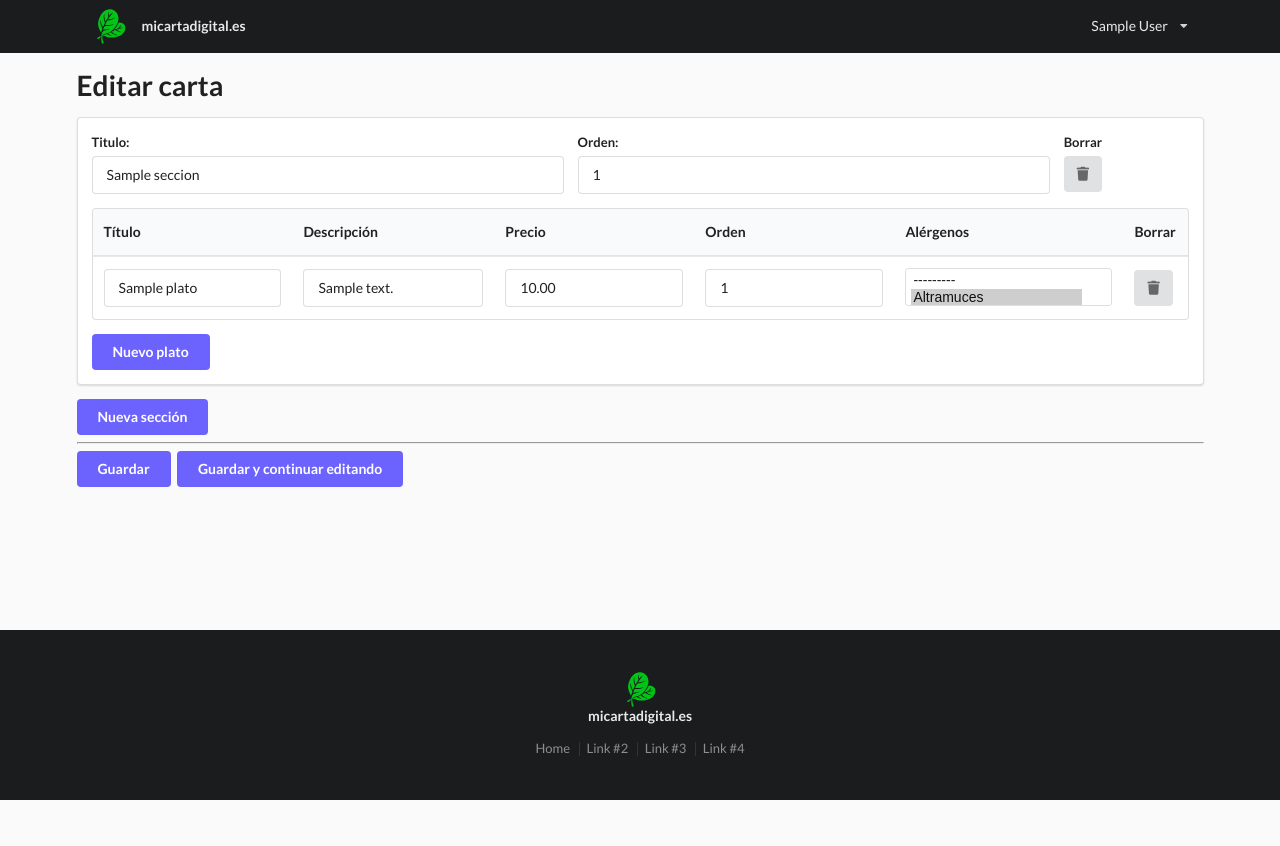
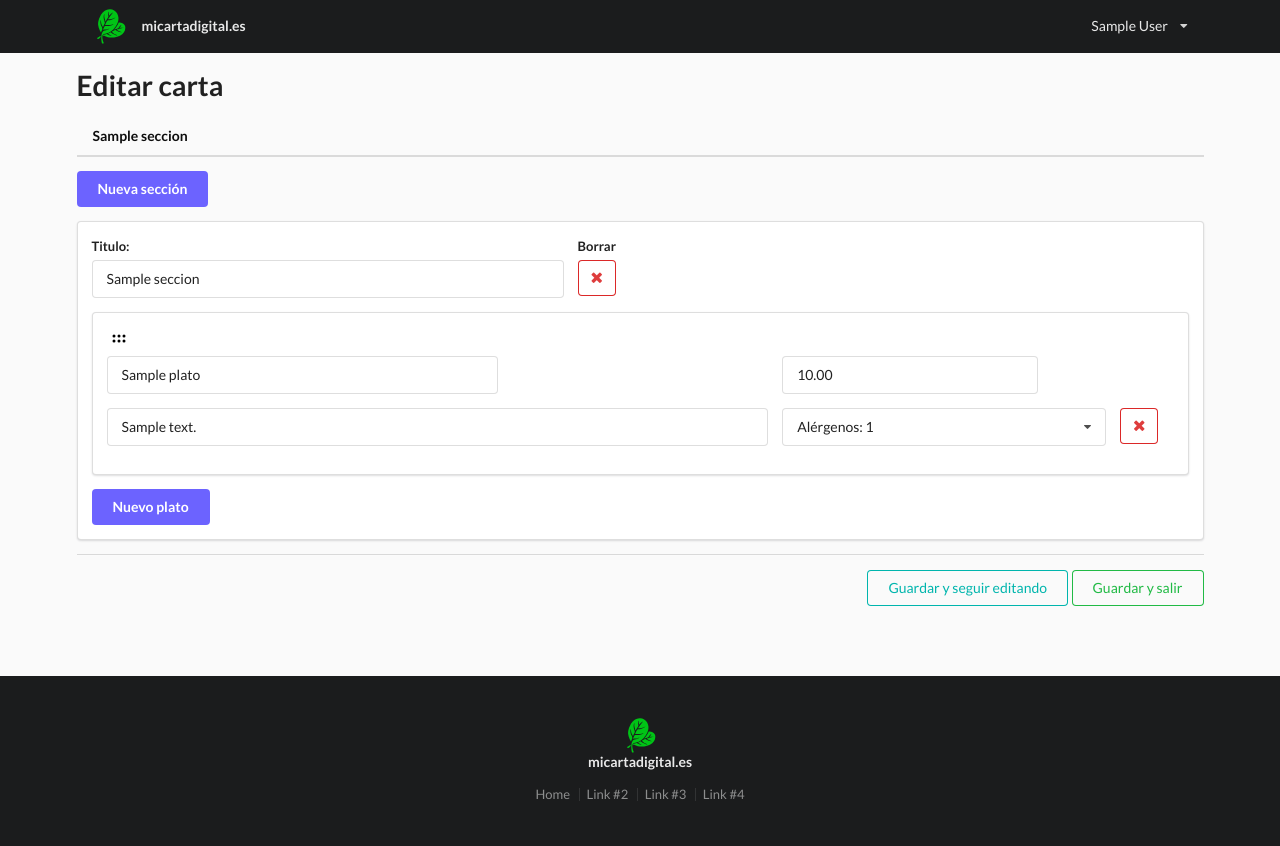
Before and after one commit to axnetg/micartadigital, a Django app: page /carta/edit/1 in a window 1280 px wide. Before the commit the page ends 800 px from the top, so only its background shows below. Run offline with Django 3.2, Linux system fonts and the light colour scheme; a user stored in the database is signed in; tables that the repository leaves empty hold one stand-in row (values such as "Sample post"); parts of the project's set-up code (start-up, migrations or seed data) failed here and were passed over; some libraries are stand-ins or nearby versions.

Commit message:
Rediseñar interfaz del formulario de editar cartas
Se rediseña la página de edición de cartas con una interfaz más agradable e interactiva que permite al usuario visualizar en forma de tabs las secciones que conforman la carta. Se permite reestructurar el orden de secciones y platos haciendo drag-and-drop hasta la posición deseada.

```diff
--- a/app/requirements.txt
+++ b/app/requirements.txt
@@ -3,7 +3,6 @@ certifi==2020.12.5
 chardet==4.0.0
 Django==3.1.6
 django-multiselectfield==0.1.12
-django-nested-formset==0.1.4
 django-widget-tweaks==1.4.8
 idna==2.10
 Pillow==8.1.1
--- a/app/www/cartas/forms.py
+++ b/app/www/cartas/forms.py
@@ -12,7 +12,7 @@ import requests
 class EstablecimientoForm(forms.ModelForm):
     class Meta:
         model = Establecimiento
-        fields = ['nombre', 'slug', 'calle', 'codigo_postal', 'provincia', 'localidad', 'telefono', 'imagen']
+        fields = ['nombre', 'slug', 'calle', 'codigo_postal', 'provincia', 'localidad', 'telefono', 'carta', 'imagen']
 
 
     def __init__(self, *args, **kwargs):
@@ -27,6 +27,8 @@ class EstablecimientoForm(forms.ModelForm):
         self.fields['provincia'].widget.attrs.update({'readonly': 'readonly'})
         self.fields['localidad'].widget = forms.Select(attrs={'class': 'ui search dropdown'}, choices=localidad_choices)
         self.fields['telefono'].widget = forms.TextInput(attrs={'type': 'tel'})
+        self.fields['carta'].widget = forms.Select(attrs={'class': 'ui search dropdown'})
+        self.fields['carta'].queryset = Carta.objects.filter(propietario=self.request.user)
 
 
     def get_places_by_postal_code(self, codigo_postal):
@@ -87,6 +89,10 @@ class SeccionForm(forms.ModelForm):
     class Meta:
         model = Seccion
         fields = '__all__'
+        widgets = {
+            'titulo': forms.TextInput(attrs={'placeholder': 'Título de la sección'}),
+            'orden': forms.HiddenInput(),
+        }
 
     def has_changed(self):
         return super().has_changed() or self.nested.has_changed()
@@ -97,5 +103,9 @@ class PlatoForm(forms.ModelForm):
         model = Plato
         fields = '__all__'
         widgets = {
-            'alergenos': forms.SelectMultiple(attrs={'class': 'ui search multiple selection dropdown'}),
+            'titulo': forms.TextInput(attrs={'placeholder': 'Nombre del plato'}),
+            'descripcion': forms.TextInput(attrs={'placeholder': 'Descripción del plato (opcional)'}),
+            'precio': forms.NumberInput(attrs={'placeholder': 'Precio del plato'}),
+            'alergenos': forms.SelectMultiple(attrs={'class': 'ui search multiple selection dropdown', 'placeholder': 'Click para seleccionar'}),
+            'orden': forms.HiddenInput(),
         }
--- a/app/www/cartas/templates/base_dashboard.html
+++ b/app/www/cartas/templates/base_dashboard.html
@@ -64,6 +64,7 @@
                     <div class="ui {{ message.tags }} message">
                         <i class="close icon"></i>
                         <div class="header">{{ message }}</div>
+                        {% block message_content %}{% endblock %}
                     </div>
                 {% endfor %}
             {% endif %}
--- a/app/www/cartas/templates/carta_edit.html
+++ b/app/www/cartas/templates/carta_edit.html
@@ -3,78 +3,45 @@
 
 {% block title %}Editar carta - micartadigital.es{% endblock %}
 
+{% block message_content %}{% include 'includes/errors/carta_edit_errors.html' %}{% endblock %}
+
 {% block content %}
 <h1>Editar carta</h1>
+
+<div id="secciones-switcher" class="ui tabular secondary pointing menu">
+  {% for seccion in form %}
+    {% if not seccion.DELETE.value %}
+        <a class="item" data-tab="{{ seccion.prefix }}">
+            {% if seccion.titulo.value %}
+                {{ seccion.titulo.value }}
+            {% else %}sin_título{% endif %}
+        </a>
+    {% endif %}
+  {% endfor %}
+</div>
 
 <form class="ui form" method="POST">
     {% csrf_token %}
     {{ form.management_form }}
     {{ form.non_form_errors }}
 
-    <!--id="{{ form.empty_form.prefix }}"-->
-    <div class="ui segment seccion empty-form">
-        {{ form.empty_form.nested.management_form }}
+    <button type="button" class="ui primary button" data-action="add-seccion-form">Nueva sección</button>
 
-        {% include 'includes/forms/seccion.html' with seccion=form.empty_form %}
-
-        <table class="ui table">
-            <thead>
-                <th>Título</th>
-                <th>Descripción</th>
-                <th>Precio</th>
-                <th>Orden</th>
-                <th>Alérgenos</th>
-                <th>Borrar</th>
-            </thead>
-            <tbody>
-                {% include 'includes/forms/plato.html' with plato=form.empty_form.nested.empty_form empty_form='True' %}
-
-                {% for plato_empty_form in form.empty_form.nested %}
-                    {% include 'includes/forms/plato.html' with plato=plato_empty_form %}
-                {% endfor %}
-            </tbody>
-        </table>
-
-        <button type="button" class="ui primary button" data-action="add-plato-form">Nuevo plato</button>
-    </div>
+    {% include 'includes/formsets/seccion_formset.html' with seccion=form.empty_form empty_form=True %}
 
     {% for seccion in form %}
-        <div class="ui segment seccion">
-            {{ seccion.nested.management_form }}
-            {{ seccion.nested.non_form_errors }}
-
-            {% include 'includes/forms/seccion.html' with seccion=seccion %}
-
-            <table class="ui table">
-                <thead>
-                    <th>Título</th>
-                    <th>Descripción</th>
-                    <th>Precio</th>
-                    <th>Orden</th>
-                    <th>Alérgenos</th>
-                    <th>Borrar</th>
-                </thead>
-                <tbody>
-                    {% include 'includes/forms/plato.html' with plato=seccion.nested.empty_form empty_form='True' %}
-
-                    {% for plato in seccion.nested %}
-                        {% include 'includes/forms/plato.html' with plato=plato %}
-                    {% endfor %}
-                </tbody>
-            </table>
-
-            <button type="button" class="ui primary button" data-action="add-plato-form">Nuevo plato</button>
-        </div>
+        {% include 'includes/formsets/seccion_formset.html' with seccion=seccion empty_form=False %}
     {% endfor %}
 
-    <button type="button" class="ui primary button" data-action="add-seccion-form">Nueva sección</button>
-    <hr>
-    <button type="submit" name="save-and-exit" class="ui primary button">Guardar</button>
-    <button type="submit" name="save-and-continue" class="ui primary button">Guardar y continuar editando</button>
+    <div class="ui divider"></div>
+    <input id="submit-redirect" type="hidden"/>
+    <button type="submit" name="save-and-exit" class="ui right floated basic green button">Guardar y salir</button>
+    <button type="submit" name="save-and-continue" class="ui right floated basic teal button">Guardar y seguir editando</button>
 </form>
 {% endblock %}
 
 {% block script %}
+<script src="https://cdn.jsdelivr.net/npm/sortablejs@latest/Sortable.min.js"></script>
 <script src="{% static 'js/django-formset.js' %}"></script>
 <script src="{% static 'js/carta-form.js' %}"></script>
 {% endblock %}
--- /dev/null
+++ b/app/www/cartas/templates/includes/fields/carta_edit_field.html
@@ -0,0 +1,9 @@
+{% load widget_tweaks %}
+
+<div class="{% if size %}{{ size }} wide {% endif %}field{% if field.errors %} error{% endif %}">
+    {% if label %}{{ field.label_tag }}{% endif %}
+    {% render_field field %}
+    {% for error in field.errors %}
+        <small class="helper">{{ error }}</small>
+    {% endfor %}
+</div>
--- /dev/null
+++ b/app/www/cartas/templates/includes/forms/plato.html
@@ -0,0 +1,22 @@
+{% load static %}
+
+<div class="ui segment plato{% if empty_form %} empty-form{% endif %}">
+    <img class="sortable-handler" src="{% static 'icon/sort-handler.svg' %}" alt="Sort handler" />
+    <div class="fields">
+        {% include 'includes/fields/carta_edit_field.html' with field=plato.titulo size='six' %}
+        <div class="four wide field"></div>
+        {% include 'includes/fields/carta_edit_field.html' with field=plato.precio size='four'%}
+    </div>
+    <div class="fields">
+        {% include 'includes/fields/carta_edit_field.html' with field=plato.descripcion size='ten'%}
+        {% include 'includes/fields/carta_edit_field.html' with field=plato.alergenos size='five'%}
+        <div class="one wide field">
+            <!--<i class="big times icon seccion-delete-btn plato-delete-btn"></i>-->
+            <button type="button" class="ui basic red icon button plato-delete-btn"><i class="times icon"></i></button>
+            {{ plato.DELETE }}
+        </div>
+    </div>
+    {{ plato.orden }}
+    {{ plato.seccion }}
+    {{ plato.id }}
+</div>
--- /dev/null
+++ b/app/www/cartas/templates/includes/forms/seccion.html
@@ -0,0 +1,11 @@
+<div class="fields">
+    {% include 'includes/fields/carta_edit_field.html' with field=seccion.titulo size='seven' label=True %}
+    <div class="two wide field">
+        <label>Borrar</label>
+        <!--<i class="big times icon seccion-delete-btn"></i>-->
+        <button type="button" class="ui basic red icon button seccion-delete-btn"><i class="times icon"></i></button>
+        {{ seccion.DELETE }}
+        {{ seccion.orden }}
+        {{ seccion.id }}
+    </div>
+</div>
--- /dev/null
+++ b/app/www/cartas/templates/includes/formsets/seccion_formset.html
@@ -0,0 +1,18 @@
+<div class="ui tab segment seccion{% if empty_form %} empty-form{% endif %}" data-tab="{{ seccion.prefix }}">
+    <div class="wrapper-seccion">
+        {% if not empty_form %}{{ seccion.nested.non_form_errors }}{% endif %}
+
+        {% include 'includes/forms/seccion.html' with seccion=seccion %}
+    </div>
+
+    <div class="wrapper-seccion-platos">
+        {{ seccion.nested.management_form }}
+        {% include 'includes/forms/plato.html' with plato=seccion.nested.empty_form empty_form=True %}
+
+        {% for plato in seccion.nested %}
+            {% include 'includes/forms/plato.html' with plato=plato empty_form=False %}
+        {% endfor %}
+    </div>
+
+    <button type="button" class="ui primary button" data-action="add-plato-form">Nuevo plato</button>
+</div>
--- a/app/www/cartas/views.py
+++ b/app/www/cartas/views.py
@@ -54,7 +54,7 @@ def establecimiento_create(request):
 def establecimiento_edit(request, slug):
     establecimiento = get_object_or_404(Establecimiento, slug=slug)
     if request.user != establecimiento.propietario:
-        messages.error(request, 'El establecimiento que intentas editar no te pertenece.')
+        messages.error(request, 'El establecimiento que intenta editar no le pertenece.')
         return redirect('panel')
 
     if request.method == 'POST':
@@ -84,7 +84,7 @@ class CartaCreateView(LoginRequiredMixin, CreateView):
 def carta_edit(request, pk):
     carta = get_object_or_404(Carta, pk=pk)
     if request.user != carta.propietario:
-        messages.error(request, 'La carta que intentas editar no te pertenece.')
+        messages.error(request, 'La carta que intenta editar no le pertenece.')
         return redirect('panel')
 
     if request.method == 'POST':
@@ -97,7 +97,7 @@ def carta_edit(request, pk):
             else:
                 return redirect('edit-carta', carta.pk)
 
-        messages.error(request, 'Los cambios no se han guardado. Revisa el formulario.')
+        messages.error(request, 'Los cambios no se han guardado. Revise el formulario.')
     else:
         formset = SeccionesFormset(instance=carta)
 
--- a/app/www/static/css/dashboard.css
+++ b/app/www/static/css/dashboard.css
@@ -1,4 +1,4 @@
-.dropdown .avatar{
+.dropdown .avatar {
   background-color: white;
 }
 
@@ -29,6 +29,41 @@
   color: #9f3a38;
 }
 
+.field.error small.helper {
+  color: #9f3a38;
+}
+
+#secciones-switcher {
+  overflow-x: auto;
+  overflow-y: hidden;
+}
+
+#secciones-switcher .item.error {
+  background-color: #e0b4b4;
+  border-radius: 0.28571429rem;
+}
+
+.plato-delete-btn,
+.seccion-delete-btn {
+  cursor: pointer;
+}
+
+button.hidden {
+  display: none;
+}
+
+.sortable-handler {
+  cursor: grab;
+}
+
+.ghost {
+  opacity: 0.4;
+}
+
 .empty-form {
   display: none;
 }
+
+.wrapper-seccion-platos {
+  margin-bottom: 1em;
+}
--- a/app/www/static/js/carta-form.js
+++ b/app/www/static/js/carta-form.js
@@ -1,51 +1,64 @@
 (function($) {
-    $.fn.djangoFormset.Form.prototype.getDeleteButton = function () {
-        return $('<button type="button" class="ui icon button"><i class="trash icon"></i></button>');
-    };
+    /* Establecer configuraciones (texto y conteo) del dropdown de alérgenos */
+    $.fn.dropdown.settings.message.count = 'Alérgenos: {count}';
+    $('.ui.selection.dropdown').dropdown({
+        placeholder: 'Seleccionar alérgenos',
+        useLabels: false
+    });
 
-    var $seccionFormset = $("div.seccion").djangoFormset({
+    /* Inicializar plugin para el render de los formsets de secciones y de platos */
+    var $secciones = $('div.seccion');
+    var $seccionFormset = $secciones.djangoFormset({
         on: {
             formInitialized: function (event, form) {
-                /* Init inner formset */
-                var $platoFormsetContainer = form.elem.children('table').first();
-                var $platoFormset = $platoFormsetContainer.find('tbody tr').djangoFormset();
-                var $addNewPlatoButton = $platoFormsetContainer.siblings('[data-action=add-plato-form]');
+                /* Inicializar los formsets de plato anidados en cada sección */
+                var $seccionContainer = form.elem;
+                var $platoFormset = $seccionContainer.find('div.plato').djangoFormset();
 
+                /* Añadir nuevo form al formset de platos al pulsar sobre el botón de nuevo plato */
+                var $addNewPlatoButton = $seccionContainer.find('[data-action=add-plato-form]');
                 $addNewPlatoButton.on('click', function (event) {
-                    $platoFormset.addForm();
+                    var newInnerForm = $platoFormset.addForm();
+                    var $newPlato = newInnerForm.elem;
+
+                    /* Colocar este $newPlato al final de la lista de platos.
+                    * Motivo: el plugin de formsets mantiene en memoria una estructura de datos
+                    * que hace que al añadir un nuevo form al formset lo hace justo después
+                    * del último form inicializado (mediante un insertAfter()).
+                    * Esto da conflictos si se permite reordenar los forms. */
+                    var $wrapper = $newPlato.closest('.wrapper-seccion-platos');
+                    $wrapper.append($newPlato);
+
                     $('.ui.dropdown.selection').dropdown({useLabels: false});
                 });
             }
         }
     });
-    /* Add new outer form on add button click */
-    $('form').on('click', '[data-action=add-seccion-form]', function (event) {
-        $seccionFormset.addForm();
-        $('.ui.dropdown.selection').dropdown({useLabels: false});
-    });
-})(jQuery);
 
-function sortSeccionesByOrder() {
-    var $secciones = $('form > .ui.segment');
+    /* Reordenar los tabs de secciones _después_ de haber inicializado el plugin de formsets */
+    var $seccionesMenu = $('#secciones-switcher');
+    var $seccionesTab = $seccionesMenu.find('.item');
 
-    $secciones.sort(function (secc1, secc2) {
-        var orderSecc1 = $(secc1).children('input[name$="orden"]').val();
-        var orderSecc2 = $(secc2).children('input[name$="orden"]').val();
+    $seccionesTab.sort(function (tab1, tab2) {
+        var dataTabString1 = $(tab1).attr('data-tab');
+        var $secc1 = $secciones.filter(`[data-tab=${dataTabString1}]`);
+        var orderSecc1 = $secc1.find('.wrapper-seccion input[name$="orden"]').val();
+
+        var dataTabString2 = $(tab2).attr('data-tab');
+        var $secc2 = $secciones.filter(`[data-tab=${dataTabString2}]`);
+        var orderSecc2 = $secc2.find('input[name$="orden"]').val();
 
         return (parseInt(orderSecc1) < parseInt(orderSecc2) ? -1 : 1);
     });
 
-    $.each($secciones, function (index, div) {
-        $('form > button[data-action=add-seccion-form]').before(div);
+    $.each($seccionesTab, function (index, div) {
+        $seccionesMenu.append(div);
     });
-}
 
-function sortPlatosByOrder() {
-    var $secciones = $('form > .ui.segment');
-
+    /* Reordenar los platos _después_ de haber inicializado el plugin de formsets */
     $secciones.each(function () {
         var $seccion = $(this);
-        var $platos = $seccion.children('table').find('tbody tr').get();
+        var $platos = $seccion.find('div.plato');
 
         $platos.sort(function (row1, row2) {
             var orderRow1 = $(row1).find('input[name$="orden"]').val();
@@ -55,7 +68,132 @@ function sortPlatosByOrder() {
         });
 
         $.each($platos, function (index, row) {
-            $seccion.children('table').find('tbody').append(row);
+            $seccion.find('.wrapper-seccion-platos').append(row);
         });
     });
-}
+
+    /* Colocar como activo el primer tab (tras la ordenación) de una sección _visible_ */
+    $seccionesTab.first().click();
+
+    /* Inicializar plugin SortableJS para la reordenación de platos y secciones */
+    var seccionSortOptions = {
+        delay: 100,
+        delayOnTouchOnly: true,
+        animation: 250,
+        easing: 'cubic-bezier(0.37, 0, 0.63, 1)',
+        ghostClass: 'ghost',
+        swapThreshold: 0.5,
+    };
+    var platoSortOptions = {
+        animation: 250,
+        easing: 'cubic-bezier(0.37, 0, 0.63, 1)',
+        handle: '.sortable-handler',
+        ghostClass: 'ghost',
+        swapThreshold: 0.5,
+    };
+
+    Sortable.create($seccionesMenu[0], seccionSortOptions);
+
+    $secciones.each(function () {
+        var wrapperPlatoElement = $(this).find('.wrapper-seccion-platos')[0];
+        Sortable.create(wrapperPlatoElement, platoSortOptions);
+    });
+
+    /* Añadir nuevo form al formset de secciones tras pulsar sobre el botón de nueva sección */
+    var $form = $('form');
+    $form.on('click', '[data-action=add-seccion-form]', function (event) {
+        var $newSeccion = $seccionFormset.addForm().elem;
+        var index = $newSeccion.prev().attr('data-tab').replace('secciones-', '');
+
+        var dataTabString = $newSeccion.attr('data-tab').replace('__prefix__', parseInt(index) + 1);
+        $newSeccion.attr('data-tab', dataTabString);
+
+        var $newItem = $('<a class="item">sin_título</a>');
+        $newItem.attr('data-tab', dataTabString);
+        $seccionesMenu.append($newItem);
+
+        var wrapperPlatoElement = $newSeccion.find('.wrapper-seccion-platos')[0];
+        Sortable.create(wrapperPlatoElement, platoSortOptions);
+
+        $('.ui.dropdown.selection').dropdown({useLabels: false});
+        $('.tabular.menu .item').tab('change tab', dataTabString);
+    });
+
+    /* Actualizar título del tab tras modificar el nombre de una sección */
+    $form.on('input', 'div.seccion .wrapper-seccion input[name$=titulo]', function () {
+        var $input = $(this);
+        var seccionTitulo = $input.val().trim();
+        seccionTitulo = seccionTitulo || "sin_título";
+
+        var dataTabString = $input.closest('div.seccion').attr('data-tab');
+        var $tab = $(`#secciones-switcher .item[data-tab=${dataTabString}]`);
+        $tab.text(seccionTitulo);
+    });
+
+    /* Dar estilo rojo al tab si alguno de sus input está marcado como 'error field' */
+    $secciones.find('.error.field').each(function () {
+        var $errorInput = $(this);
+        var dataTabString = $errorInput.closest('div.seccion').attr('data-tab');
+
+        var $tab = $(`#secciones-switcher .item[data-tab=${dataTabString}]`);
+        $tab.addClass('error');
+    });
+
+    /* Eliminar el tab cuando se elimina una sección */
+    $form.on('click', '.wrapper-seccion .seccion-delete-btn', function () {
+        var $clickedButton = $(this);
+        var $deleteButton = $clickedButton.siblings('.hidden.seccion-delete-btn');
+
+        var dataTabString = $clickedButton.closest('div.seccion').attr('data-tab');
+        var $tab = $(`#secciones-switcher .item[data-tab=${dataTabString}]`);
+        $tab.remove();
+
+        $seccionesMenu.find('.item').first().click();
+        $deleteButton.click();
+    });
+
+    /* Eliminar el plato cuando se elimina su form */
+    $form.on('click', '.wrapper-seccion-platos .plato-delete-btn', function () {
+        var $clickedButton = $(this);
+        var $deleteButton = $clickedButton.siblings('.hidden.seccion-delete-btn');
+        $deleteButton.click();
+    });
+
+    /* Prevenir el envío del form cuando el usuario pulsa la tecla enter */
+    $form.on('keydown', function(e) {
+        return e.key != "Enter";
+    });
+
+    /* Asignar valor de orden a todas las entidades tras hacer click en alguno de los botones de submit */
+    $form.on('submit', function (e) {
+        /* Prevenir el envío del form para rellenar primero los inputs de orden */
+        e.preventDefault();
+
+        /* Ordenar platos recorriendo el formset de platos ('div.plato') por cada sección */
+        var $secciones = $('div.seccion');
+        $secciones.each(function () {
+            var $platos = $(this).find('div.plato');
+            $platos.each(function (index) {
+                var $platoOrderInput = $(this).find('input[name$="orden"]');
+                $platoOrderInput.val(index);
+            });
+        });
+
+        /* Ordenar secciones recorriendo el menú de tabs inicial (el formset no se ordena, sino los tabs) */
+        var $seccionesTab = $seccionesMenu.find('.item');
+        $seccionesTab.each(function (index) {
+            var $tab = $(this);
+            var dataTabString = $tab.attr('data-tab');
+
+            var $seccion = $secciones.filter(`[data-tab=${dataTabString}]`);
+            var $seccionOrderInput = $seccion.find('.wrapper-seccion input[name$="orden"]');
+            $seccionOrderInput.val(index + 1);
+        });
+
+        /* Enviar el form una vez cubiertos los inputs de orden
+        * El form necesita un parámetro extra para determinar si pulsamos save-and-exit
+        * o save-and-continue, ya que al prevenir el envío del form se pierde esa información */
+        $(this).find('#submit-redirect').attr('name', e.originalEvent.submitter.name);
+        this.submit();
+    });
+})(jQuery);
--- a/app/www/static/js/django-formset.js
+++ b/app/www/static/js/django-formset.js
@@ -168,7 +168,8 @@ var __hasProp = {}.hasOwnProperty,
     }
 
     Form.prototype.getDeleteButton = function() {
-      return $("<button type='button' class='btn btn-danger'> " + this.formset.opts.deleteButtonText + " </button>");
+      return $('<button type="button" class="hidden seccion-delete-btn"></button>');
+      //return $("<button type='button' class='btn btn-danger'> " + this.formset.opts.deleteButtonText + " </button>");
     };
 
     Form.prototype.insertDeleteButton = function() {
--- a/app/www/static/js/establecimiento-form.js
+++ b/app/www/static/js/establecimiento-form.js
@@ -1,4 +1,7 @@
 (function($) {
+    /* Establecer texto de no resultados del dropdown de localidad y carta */
+    $.fn.dropdown.settings.message.noResults = 'No se han encontrado resultados.';
+
     // ----------------- imagen field -----------------
     var $imageSegmentField = $('#header-pic');
     var $imageChangeButton = $imageSegmentField.find('#imagen-change-btn');
--- a/app/www/templates/includes/fields/plato_field.html
+++ /dev/null
@@ -1,9 +0,0 @@
-{% load widget_tweaks %}
-
-<!--{% for error in field.errors %}
-<li>{{ error }}</li>
-{% endfor %}-->
-
-<div class="field{% if field.errors %} error{% endif %}">
-{% render_field field %}
-</div>
--- a/app/www/templates/includes/forms/plato.html
+++ /dev/null
@@ -1,14 +0,0 @@
-{% load widget_tweaks %}
-
-<tr{% if empty_form %} class="empty-form"{% endif %}>
-    <td>{% include 'includes/fields/plato_field.html' with field=plato.titulo %}</td>
-    <td>{% include 'includes/fields/plato_field.html' with field=plato.descripcion %}</td>
-    <td>{% include 'includes/fields/plato_field.html' with field=plato.precio %}</td>
-    <td>{% include 'includes/fields/plato_field.html' with field=plato.orden %}</td>
-    <td>{{ plato.alergenos }}</td>
-    <td>
-        {{ plato.DELETE }}
-        {{ plato.seccion }}
-        {{ plato.id }}
-    </td>
-</tr>
--- a/app/www/templates/includes/forms/seccion.html
+++ /dev/null
@@ -1,17 +0,0 @@
-{% load widget_tweaks %}
-
-<div class="fields">
-    <div class="seven wide{% if seccion.titulo.errors %} error{% endif %} field">
-        {{ seccion.titulo.label_tag }}
-        {% render_field seccion.titulo %}
-    </div>
-    <div class="seven wide{% if seccion.orden.errors %} error{% endif %} field">
-        {{ seccion.orden.label_tag }}
-        {% render_field seccion.orden %}
-    </div>
-    <div class="two wide field">
-        <label>Borrar</label>
-        {{ seccion.DELETE }}
-        {{ seccion.id }}
-    </div>
-</div>
```
Also changed, not shown: app/www/cartas/templates/includes/errors/carta_edit_errors.html (added, +31 -0 lines), app/www/static/icon/sort-handler.svg (added). Lines whose indentation alone changed are shown as unchanged.
